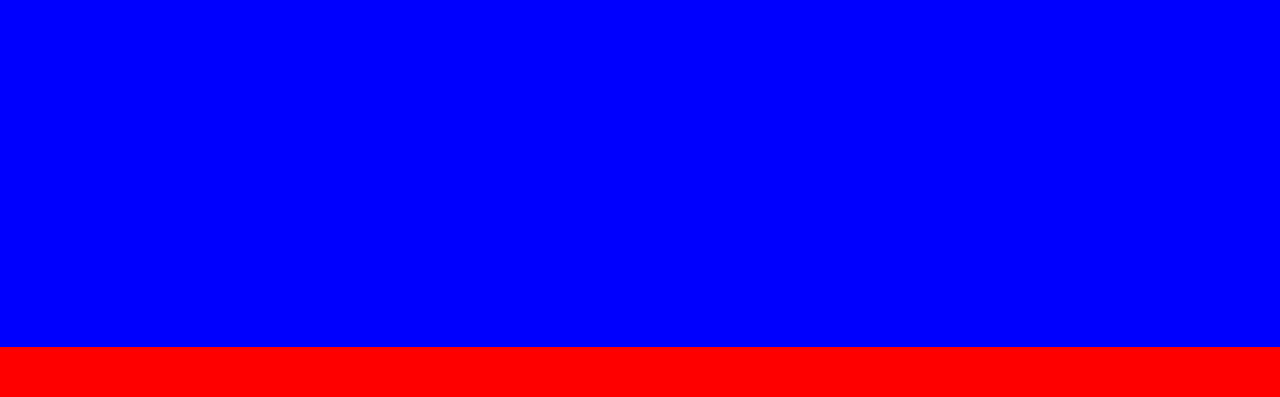
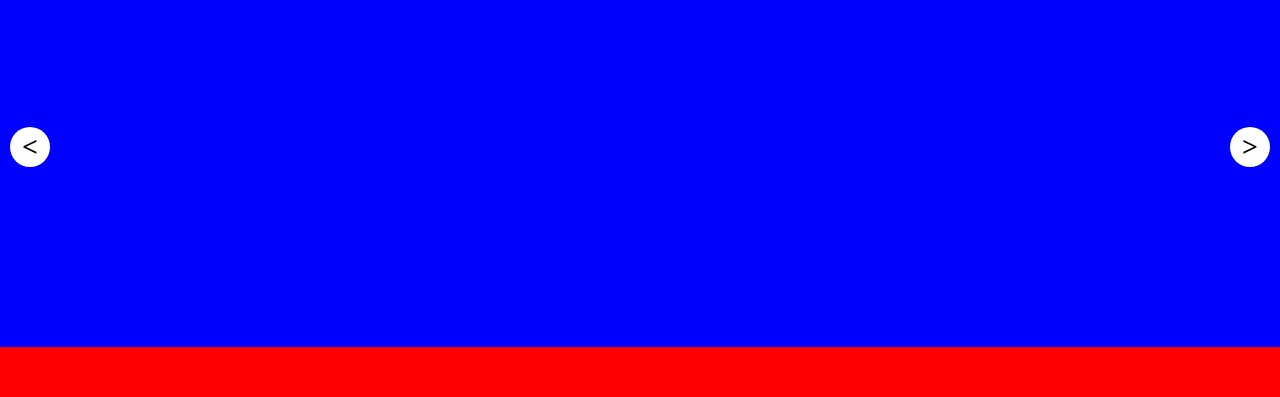
Before and after one commit to damoothen/websitti-slideshow, a website: page demo/index.html in a window 1280 px wide. Shown: the part 53-450 px from the top of the page. Drawn offline with nearby package versions, Linux system fonts and the light colour scheme.

Commit message:
Create prev and next controls.

```diff
--- a/demo/index.html
+++ b/demo/index.html
@@ -105,6 +105,9 @@
             <li class="item"></li>
         </ul>
 
+        <a href="#" class="prev-slide"><</a>
+        <a href="#" class="next-slide">></a>
+
     </div>
 
     <section id="section1">
--- a/sass/jquery.slideshow.scss
+++ b/sass/jquery.slideshow.scss
@@ -3,6 +3,39 @@
 .slideshow {
     width: 100%;
     position: relative;
+
+    .prev-slide {
+        position: absolute;
+        display: inline-block;
+        width: 40px;
+        height: 40px;
+        background-color: white;
+        @include border-radius(50%);
+        text-align: center;
+        top: 50%;
+        left: 10px;
+        z-index: 2;
+        font-size: 2em;
+        color: black;
+        font-weight: bold;
+        font-family: "Sans-serif";
+        @include transform(translateY(-50%));
+        @include transition(0.5s);
+        &:hover {
+            text-decoration: none;
+            background-color: #333333;
+            color: white;
+        }
+        &:focus {
+            text-decoration: none;
+        }
+    }
+
+    .next-slide {
+        @extend .prev-slide;
+        left: auto;
+        right: 10px;
+    }
 
     .slideshow-container {
 
@@ -24,7 +57,7 @@
             @include transition(0.5s);
 
             &:nth-child(1) {
-                background-color: red;
+                background-color: #cf0730;
             }
             &:nth-child(2) {
                 background-color: green;
--- a/src/js/jquery.slideshow.js
+++ b/src/js/jquery.slideshow.js
@@ -14,6 +14,8 @@
 
             var $slider = $(this);
             var $items = $('.item', $slider);
+            var $nextBtn = $('.next-slide', $slider);
+            var $prevBtn = $('.prev-slide', $slider);
             var timer = null;
             var current = 0;
 
@@ -54,12 +56,31 @@
                 activateSlide(current);
             };
 
+            var resetTimer = function(){
+                timer = setInterval(nextSlide, params.duration);
+            };
+
+
+            $nextBtn.click(function(e){
+                e.preventDefault();
+                clearInterval(timer);
+                nextSlide();
+                resetTimer();
+            });
+
+            $prevBtn.click(function(e){
+                e.preventDefault();
+                clearInterval(timer);
+                prevSlide();
+                resetTimer();
+            });
+
             $slider.css('height', params.height);
 
             // Activate first slide
             activateSlide(current);
 
-            timer = setInterval(nextSlide, params.duration);
+            resetTimer();
 
         });
 
```
Also changed, not shown: src/css/jquery.slideshow.css.
